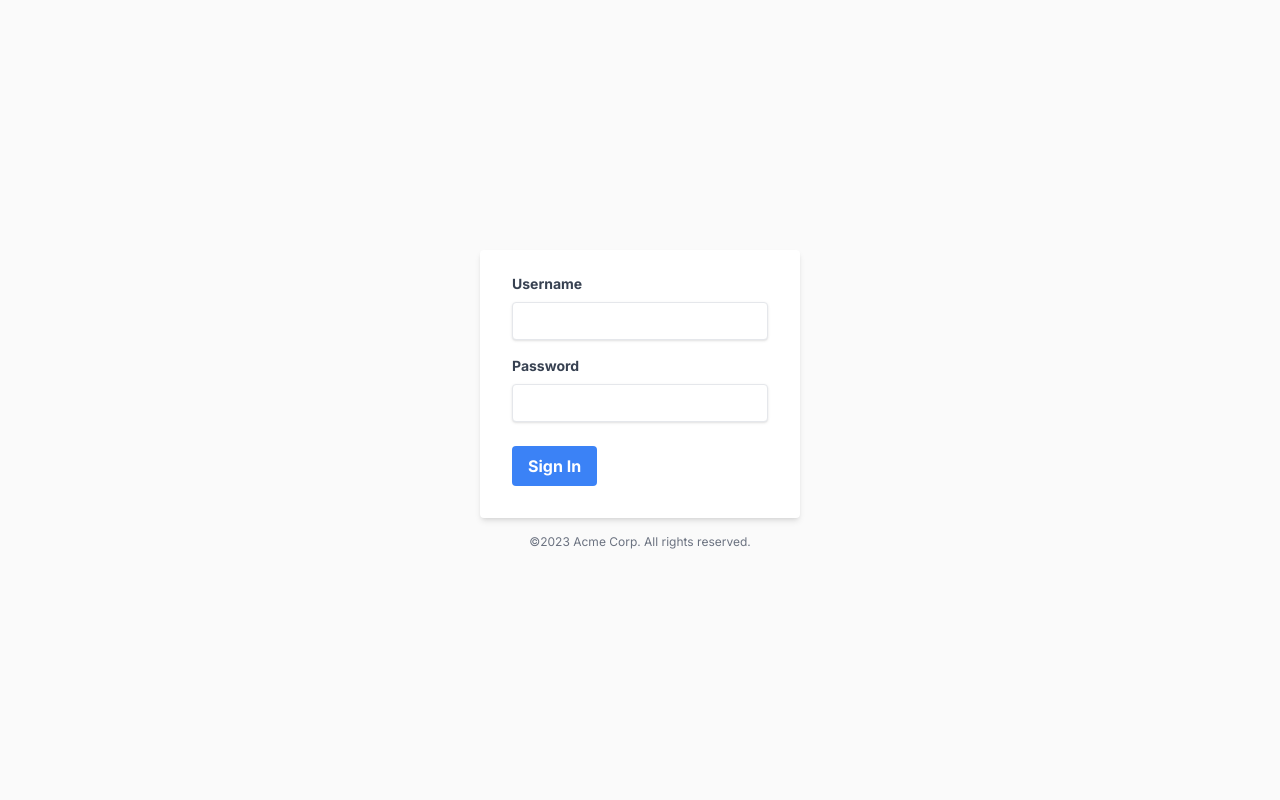
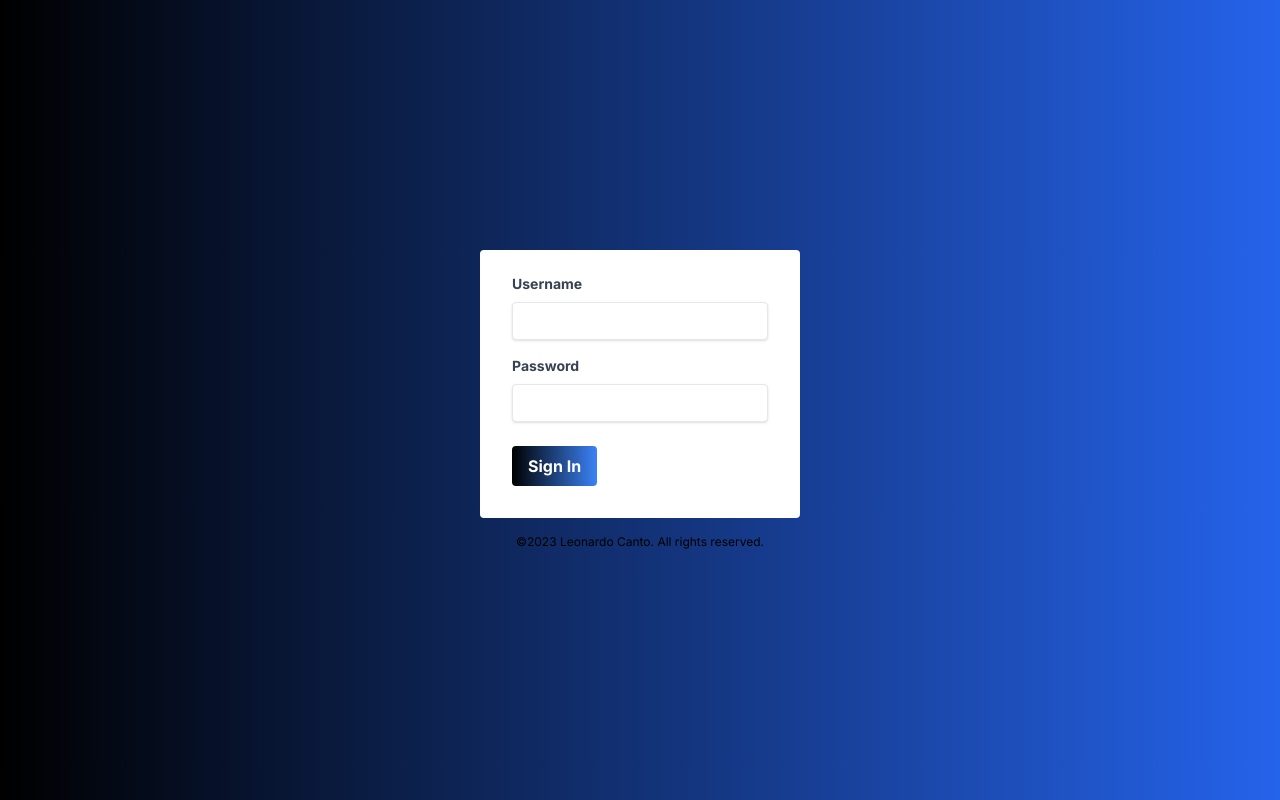
Before and after one commit to leocanto/iron-connect-server, a Next.js app in the folder frontend/: page / in a window 1280 px wide. Built offline with nearby package versions, Linux system fonts and the light colour scheme.

Commit message:
frontend: style

```diff
--- a/frontend/src/app/page.tsx
+++ b/frontend/src/app/page.tsx
@@ -53,9 +53,9 @@ export default function Home() {
   }
 
   return (
-    <main className="h-screen bg-zinc-50 flex items-center justify-center">
+    <main className="h-screen bg-gradient-to-r from-black to-blue-600 flex items-center justify-center">
       <div className="w-full max-w-xs">
-        <form onSubmit={handleSubmit} className="bg-white shadow-md rounded px-8 pt-6 pb-8 mb-4">
+        <form onSubmit={handleSubmit} className="bg-white rounded px-8 pt-6 pb-8 mb-4">
           <div className="mb-4">
             <label className="block text-gray-700 text-sm font-bold mb-2" htmlFor="">
               Username
@@ -79,14 +79,14 @@ export default function Home() {
             />
           </div>
           <div className="flex items-center justify-between">
-            <button className="bg-blue-500 hover:bg-blue-700 text-white font-bold py-2 px-4 rounded focus:outline-none focus:shadow-outline"
+            <button className="bg-gradient-to-r from-black to-blue-500 hover:from-blue-800 hover:to-blue-500 text-white font-bold py-2 px-4 rounded focus:outline-none focus:shadow-outline"
             type="submit">
               Sign In
             </button>
           </div>
         </form>
-        <p className="text-center text-gray-500 text-xs">
-          &copy;2023 Acme Corp. All rights reserved.
+        <p className="text-center text-black text-xs">
+          &copy;2023 Leonardo Canto. All rights reserved.
         </p>
       </div>
     </main>
--- a/frontend/tailwind.config.js
+++ b/frontend/tailwind.config.js
@@ -6,7 +6,8 @@ module.exports = {
     './src/app/**/*.{js,ts,jsx,tsx,mdx}',
   ],
   theme: {
-    extend: {},
+    extend: {
+    },
   },
   plugins: [],
 }
```
